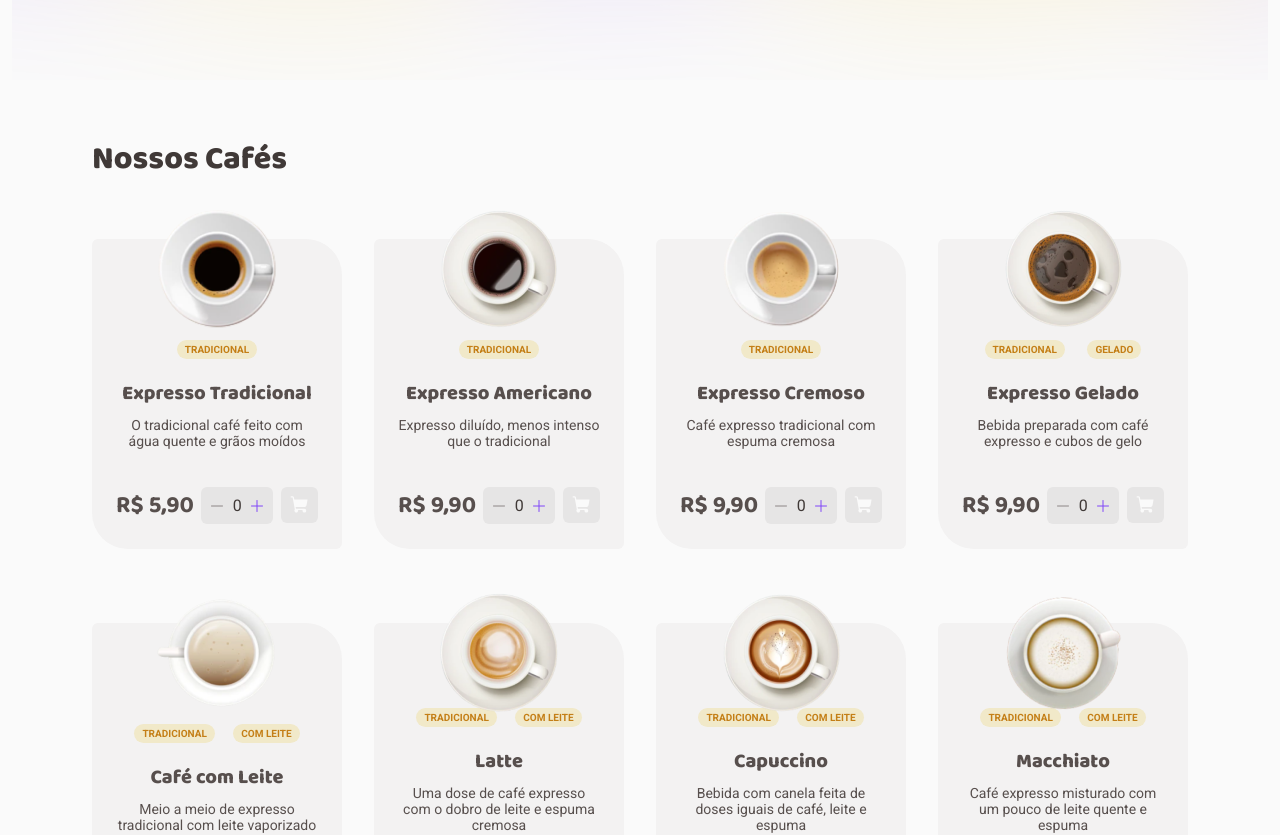
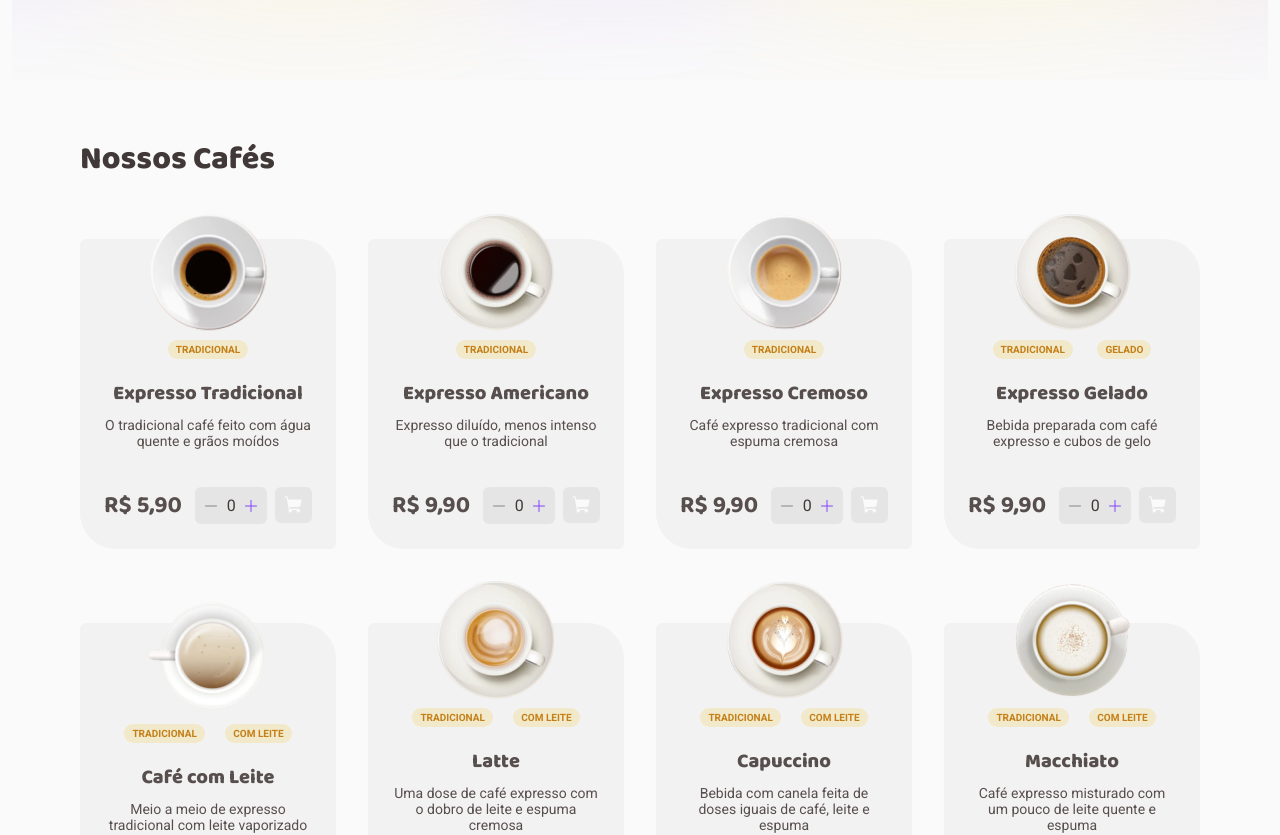
Before and after one commit to ponqueli/coffee-delivery, a React (Vite) app: page / in a window 1280 px wide. Shown: the part 580-1415 px from the top of the page. Built offline with nearby package versions, Linux system fonts and the light colour scheme.

Commit message:
fix card

```diff
--- a/src/components/CoffeeCard/styles.ts
+++ b/src/components/CoffeeCard/styles.ts
@@ -19,8 +19,8 @@ export const CoffeeCardContainer = styled.div`
   img {
     width: 7.5rem;
     height: 7.5rem;
-    position: absolute;
-    top: -30px;
+    position: relative;
+    top: -0.5rem;
   }
 
   h2 {
--- a/src/components/CoffeesMenu/styles.ts
+++ b/src/components/CoffeesMenu/styles.ts
@@ -1,8 +1,7 @@
 import styled from 'styled-components'
 
 export const MenuContainer = styled.section`
-  width: 100%;
-  max-width: 70rem;
+  max-width: 1144px;
   padding: 0px 0.75rem;
   margin: 0 auto;
 
```
